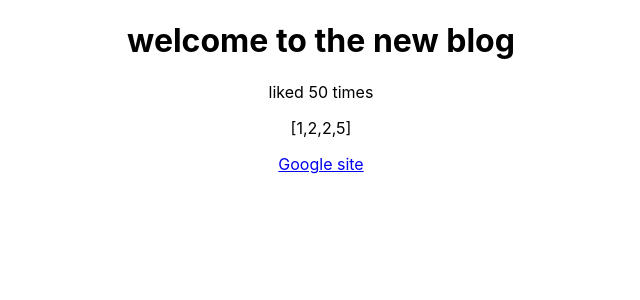
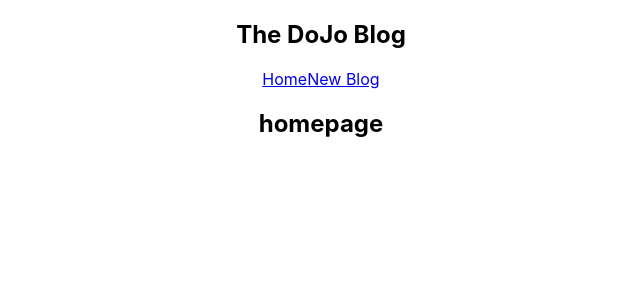
Before and after one commit to forks007/dojo-blog-react, a React (Create React App) app in the folder dojo-blog/: page / in a window 1280 px wide. Shown: the top 300 px of the page, without its empty margins (319-959 px from the left). Built offline with nearby package versions, Linux system fonts and the light colour scheme.

Commit message:
fifth tutorial

```diff
--- a/dojo-blog/src/App.js
+++ b/dojo-blog/src/App.js
@@ -1,21 +1,21 @@
 
 import './App.css';
+import Navbar from './Navbar';
+import Home from './Home';
 
 function App() {
-  const title = "welcome to the new blog"
-  const likes = "50"
+  // const title = "welcome to the new blog"
+  // const likes = "50"
   //  const person = {name:'yoshi', age:'50', id:'1'}
-  const links = "http://www.google.com";
+  // const links = "http://www.google.com";
 
 
 
   return (
     <div className="App">
+      <Navbar/>
       <div className="cotent">
-        <h1>{title}</h1>
-        <p>liked {likes} times</p>
-        <p>[1,2,2,5]</p>
-        <a href={links}>Google site</a>
+        <Home/>
       </div>
     </div>
   );
--- /dev/null
+++ b/dojo-blog/src/Home.js
@@ -0,0 +1,9 @@
+const Home = () => {
+    return (
+        <div className="home">
+            <h2>homepage</h2>
+        </div>
+     );
+}
+
+export default Home;
--- /dev/null
+++ b/dojo-blog/src/Navbar.js
@@ -0,0 +1,13 @@
+const Navbar = () => {
+    return (
+        <nav className="navbar">
+            <h1>The DoJo Blog</h1>
+            <div className="links">
+                <a href="/">Home</a>
+                <a href="/">New Blog</a>
+            </div>
+        </nav>
+     );
+}
+
+export default Navbar;
```
